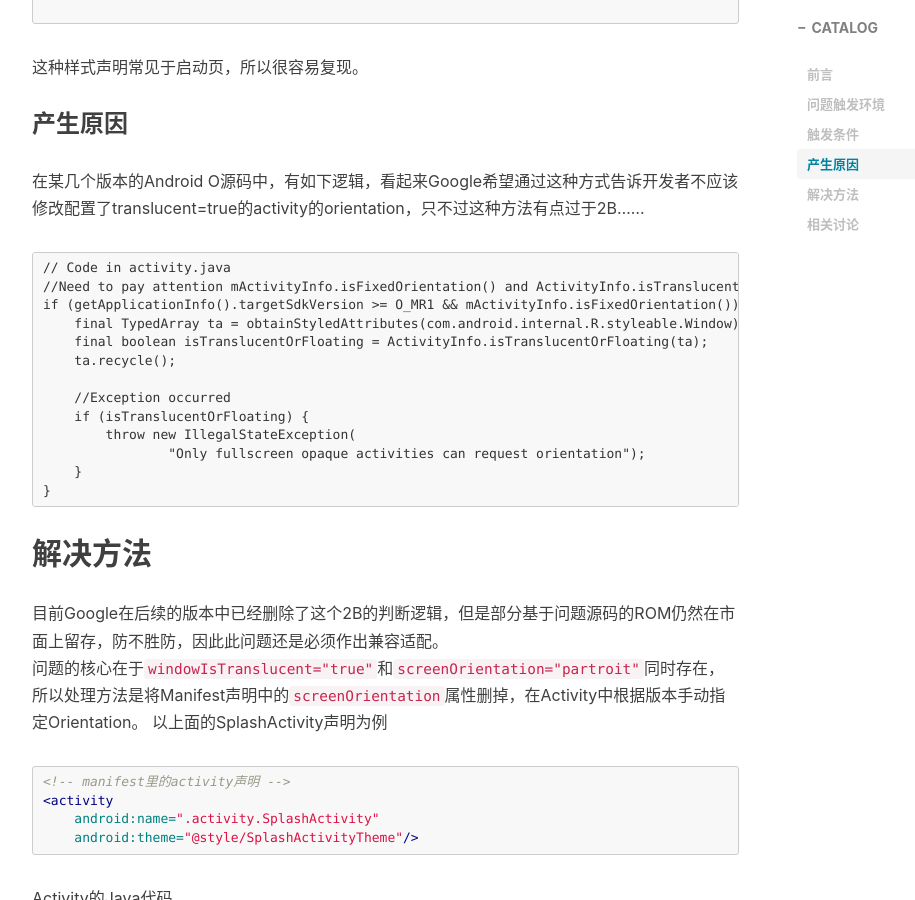
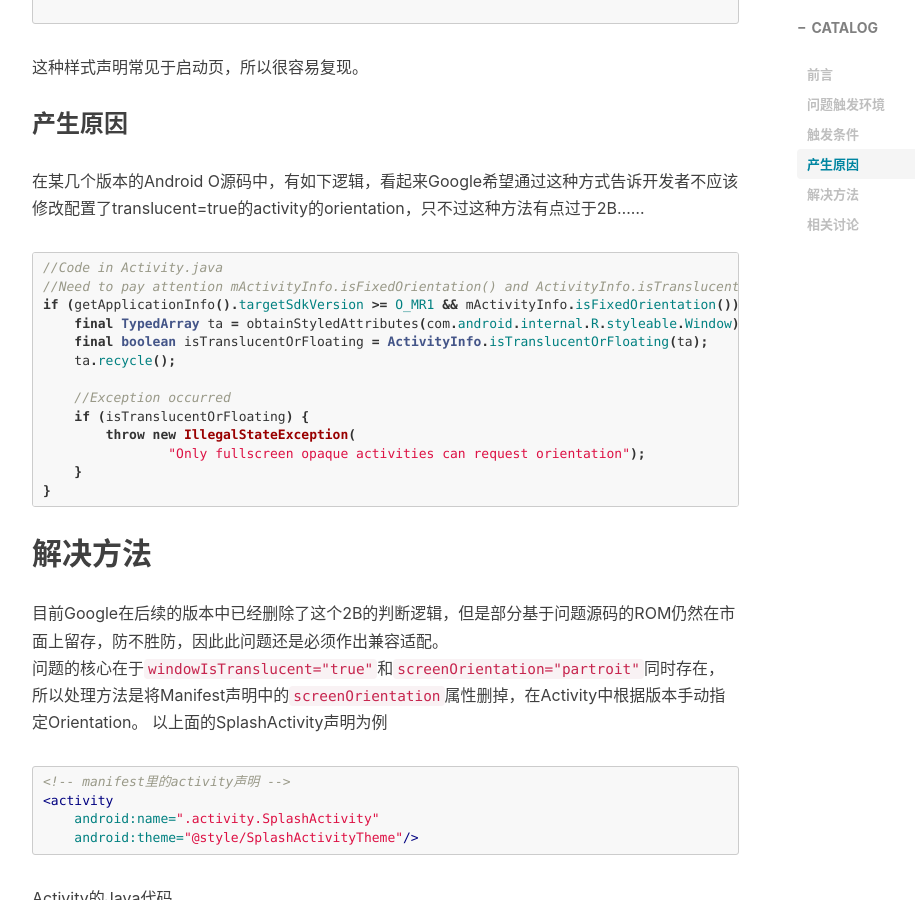
Before and after one commit to lx8421bcd/lx8421bcd.github.io, a Jekyll site: the page built from _posts/2019-03-13-部分Android 8.0机型的应用闪退问题.md, in a window 1280 px wide and 900 px high, scrolled down 1489 px. Shown: the whole window, without its empty margins (233-1148 px from the left). Built offline with Jekyll 4.4.1, drawn with Linux system fonts in a browser that asks for light colours; nearby versions of some CDN libraries; comment, search, counter and statistics services are not loaded.

Commit message:
Update 2019-03-13-部分Android 8.0机型的应用闪退问题.md

````diff
--- a/_posts/2019-03-13-部分Android 8.0机型的应用闪退问题.md
+++ b/_posts/2019-03-13-部分Android 8.0机型的应用闪退问题.md
@@ -47,8 +47,8 @@
 
 ### 产生原因
 在某几个版本的Android O源码中，有如下逻辑，看起来Google希望通过这种方式告诉开发者不应该修改配置了translucent=true的activity的orientation，只不过这种方法有点过于2B……
-```
-// Code in activity.java
+```java
+//Code in Activity.java
 //Need to pay attention mActivityInfo.isFixedOrientation() and ActivityInfo.isTranslucentOrFloating(ta)
 if (getApplicationInfo().targetSdkVersion >= O_MR1 && mActivityInfo.isFixedOrientation()) {
     final TypedArray ta = obtainStyledAttributes(com.android.internal.R.styleable.Window);
````
